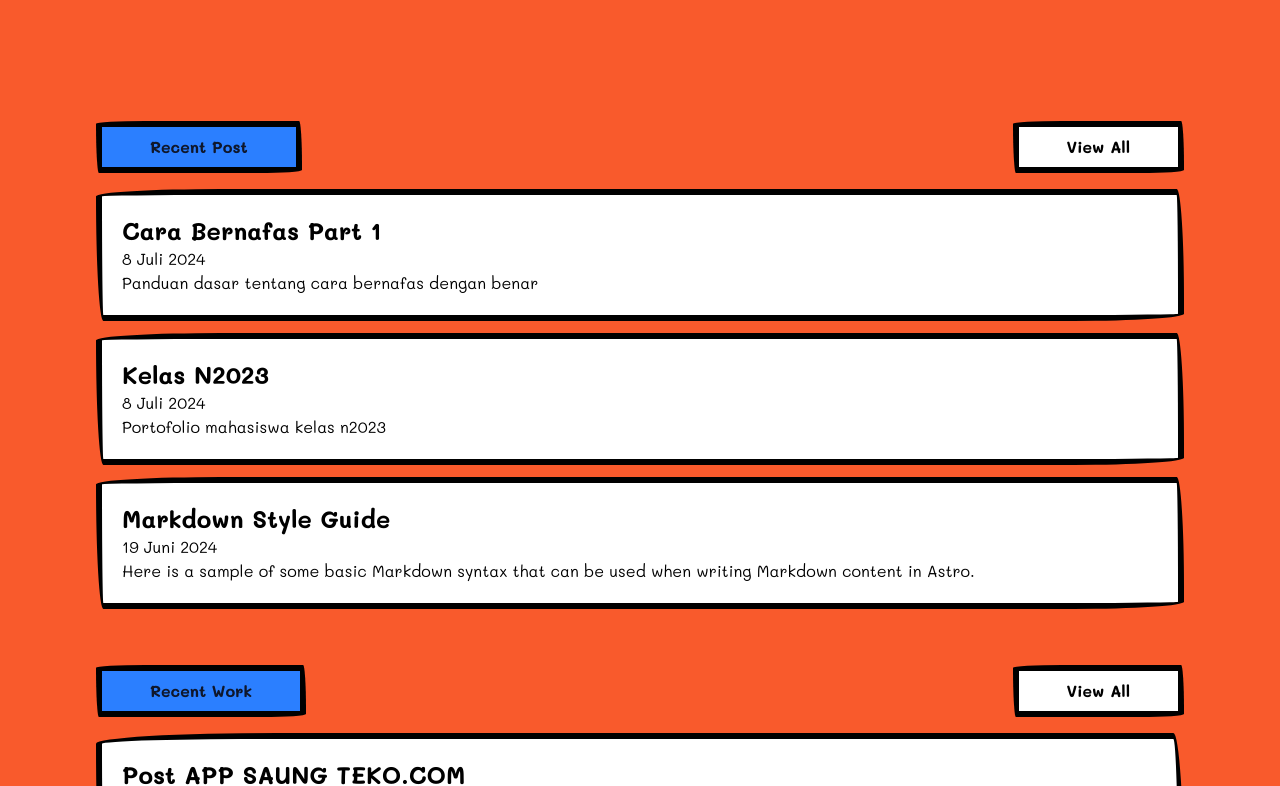
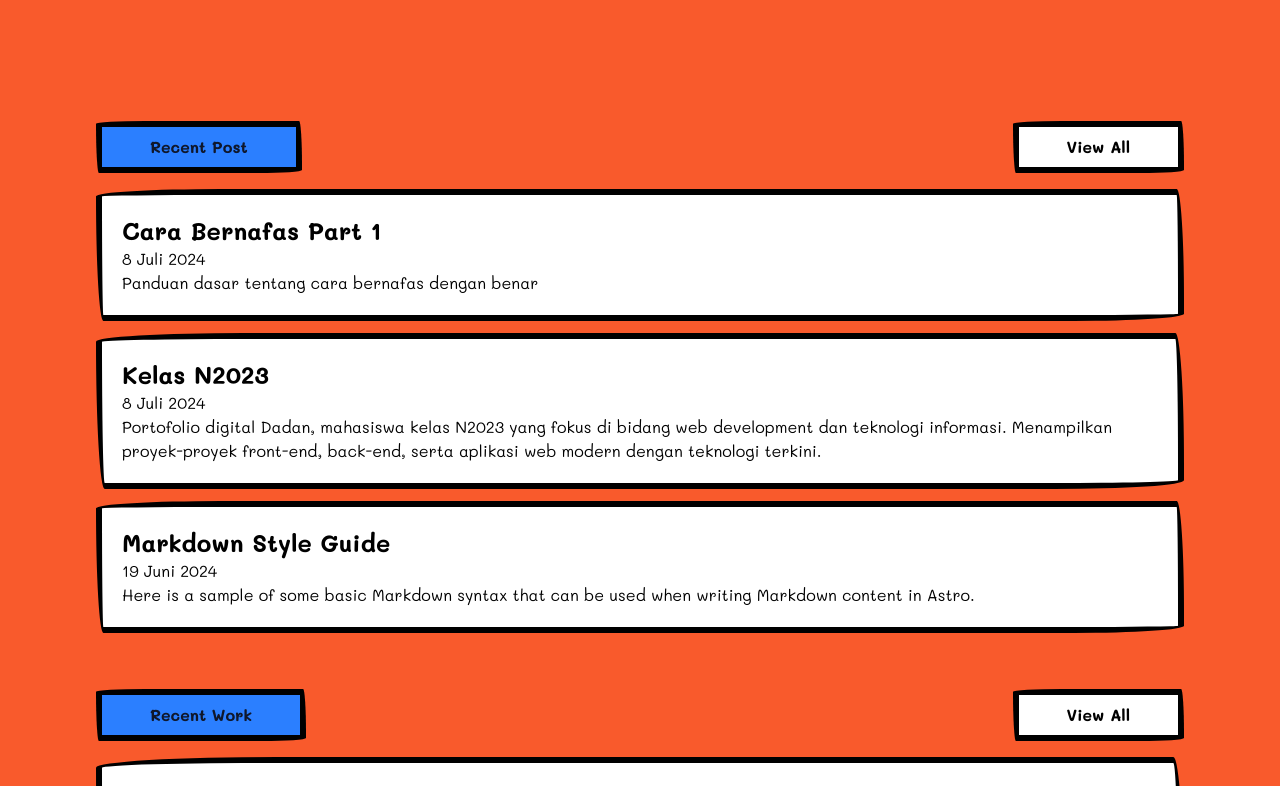
Before and after one commit to d03x/portofolio-web, an Astro site: page / in a window 1280 px wide. Shown: the part 1123-1909 px from the top of the page. Built offline with nearby package versions, Linux system fonts and the light colour scheme; Astro itself is replaced by a stand-in of ours; some packages are replaced by stand-ins of ours.

Commit message:
portoflio

```diff
--- a/src/content/blog/kelas-n-2023-kdm.md
+++ b/src/content/blog/portfolio-kelas-n-2023.md
@@ -1,6 +1,6 @@
 ---
 title: 'Kelas N2023'
-description: 'Portofolio mahasiswa kelas n2023'
+description: 'Portofolio digital Dadan, mahasiswa kelas N2023 yang fokus di bidang web development dan teknologi informasi. Menampilkan proyek-proyek front-end, back-end, serta aplikasi web modern dengan teknologi terkini.'
 pubDate: 'Jul 08 2024'
 heroImage: '/blog-placeholder-3.jpg'
 ---
```
